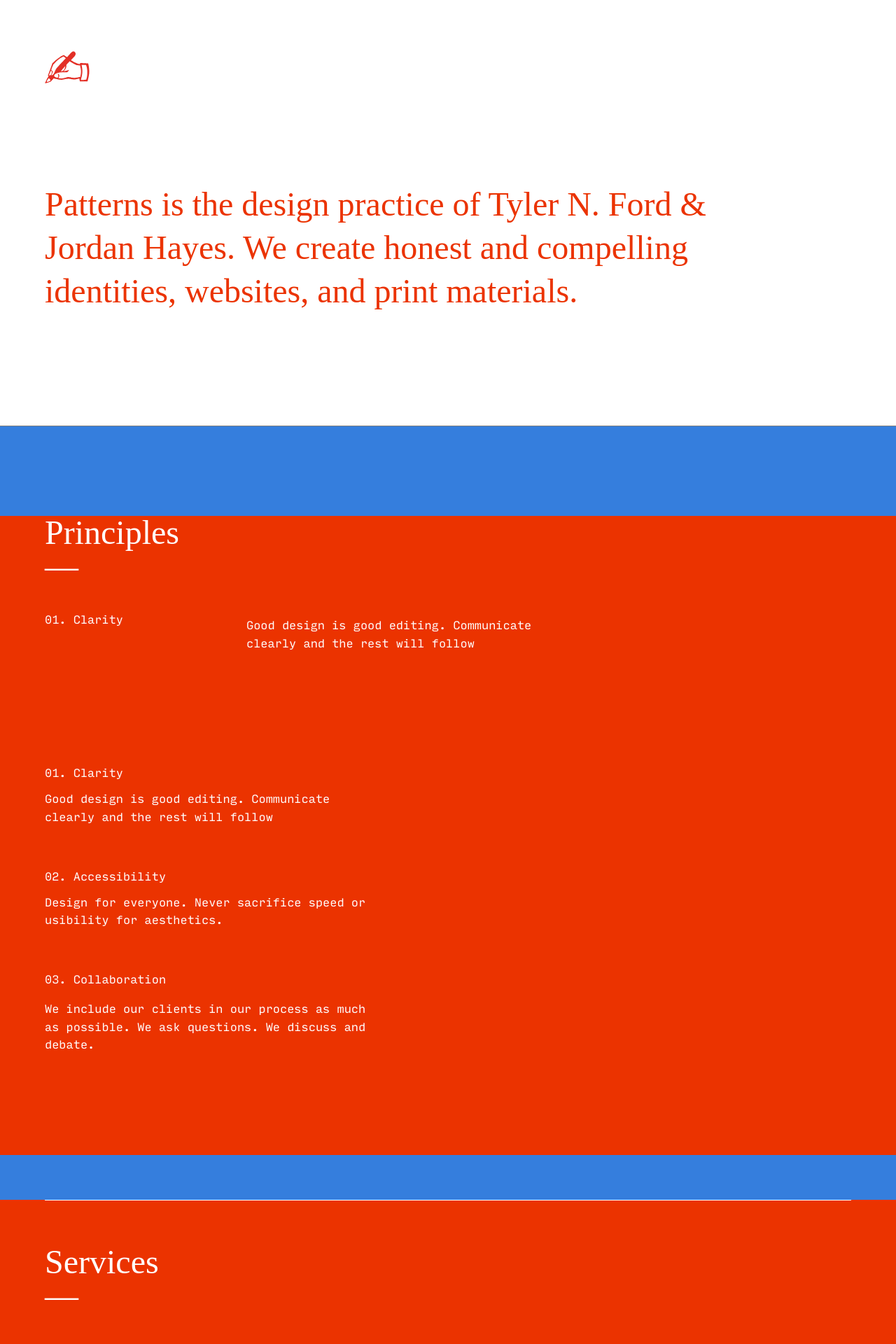
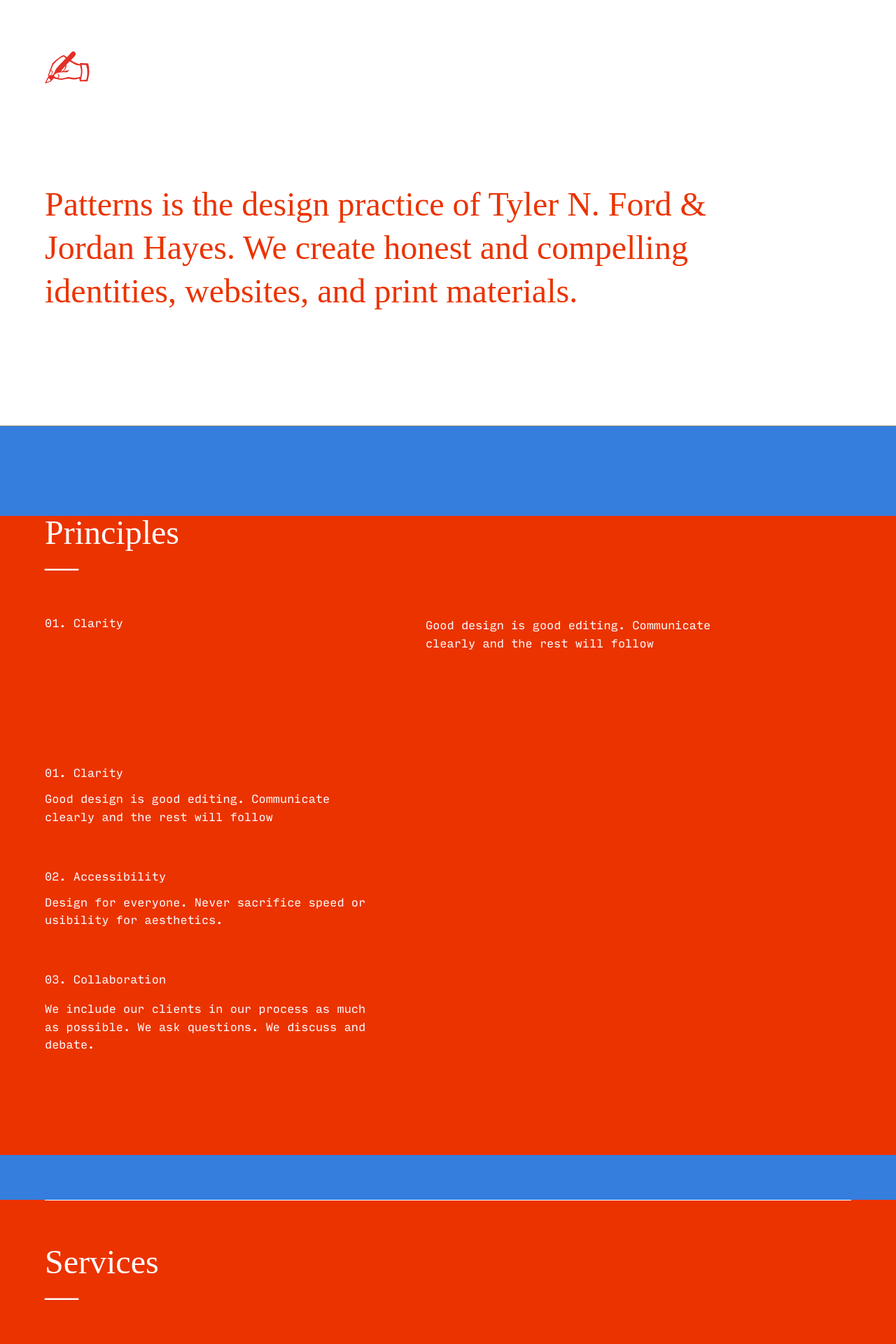
Before and after one commit to wearepatterns/wearepatterns.github.io, a Jekyll site: the page built from index.markdown, in a window 1280 px wide. Shown: the top 1920 px of the page at 70% size. Built offline with Jekyll 4.4.1, drawn with Linux system fonts in a browser that asks for light colours.

Commit message:
Update right.html

```diff
--- a/_layouts/right.html
+++ b/_layouts/right.html
@@ -57,8 +57,8 @@
             <h1 class="mt5 mt6-l f3 f2-ns f1-l normal lh-solid">Principles
             <br>&mdash;</h1>
 
-            <div class="flex-ns flex-wrap-ns justify-between-ns input-mono f5 mw7">
-                <h2 class="f5 normal lh-solid">01. Clarity</h2>
+            <div class="flex-ns flex-wrap-ns justify-between-ns input-mono f5 mw8">
+                <h2 class="f5 normal lh-copy">01. Clarity</h2>
 		<p class="measure-ns">Good design is good editing. Communicate clearly and the rest will follow</p>
             </div>
             <div class="mt5 mt6-l pt2 input-mono fw3 measure-ns">
```
